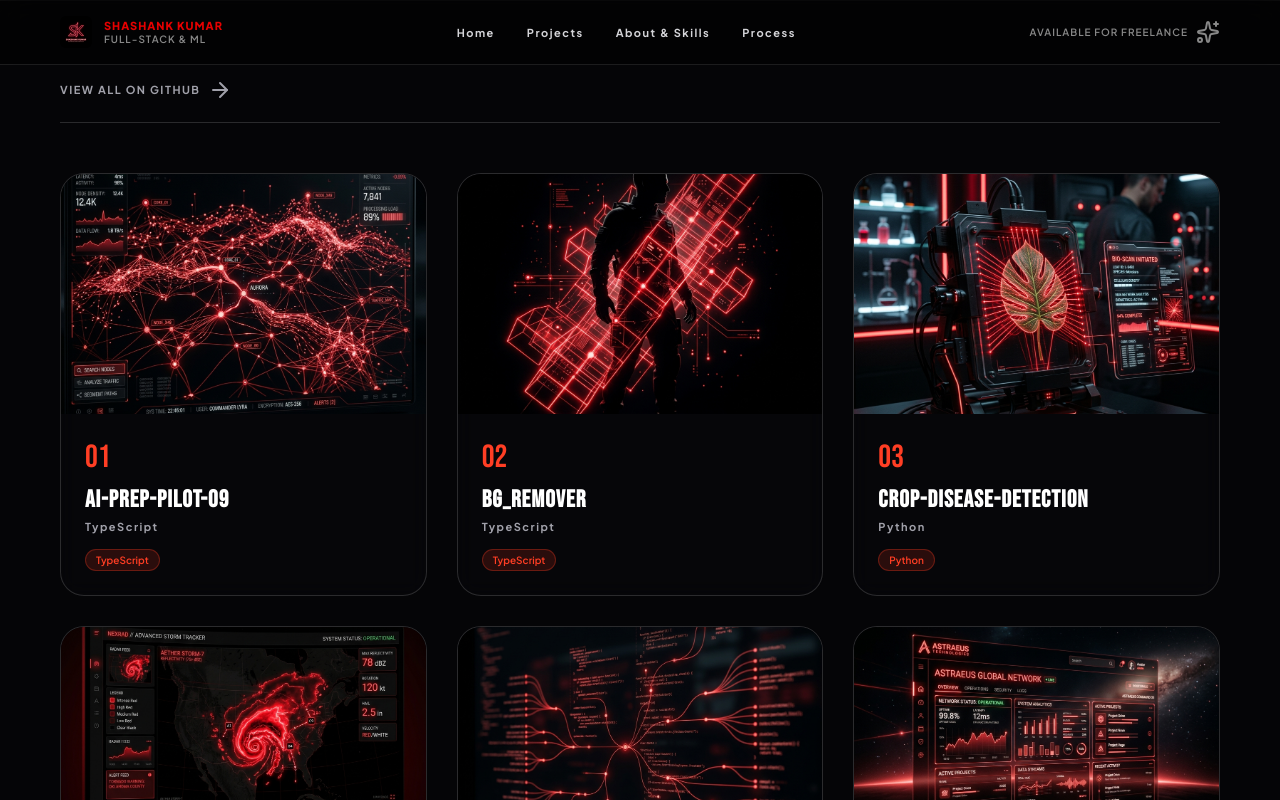
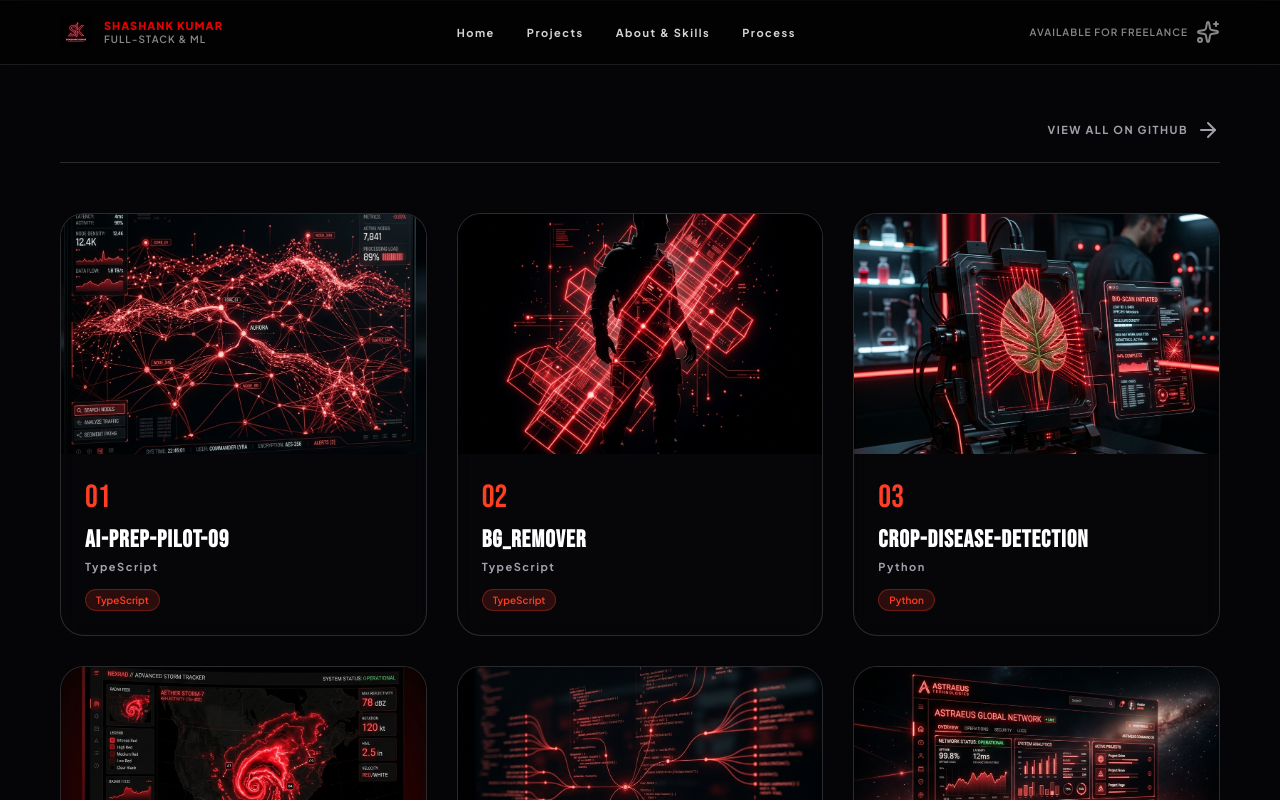
Before and after one commit to Shashankdev341/my_portfolio, a React (Vite) app: page /projects in a window 1280 px wide. Shown: the top 800 px of the page. Built offline with nearby package versions, Linux system fonts and the light colour scheme.

Commit message:
Fix github link visibility and position

```diff
--- a/src/components/SelectedProjects.jsx
+++ b/src/components/SelectedProjects.jsx
@@ -24,7 +24,7 @@ export default function SelectedProjects() {
 
   return (
     <section className="portfolio-section" id="projects">
-      <div className="section-header">
+      <div className="section-header" style={{ justifyContent: 'flex-end', paddingTop: '40px' }}>
         <a href="https://github.com/Shashankdev341" target="_blank" rel="noreferrer" className="section-link">
           VIEW ALL ON GITHUB <ArrowRight className="w-4 h-4" />
         </a>
```
